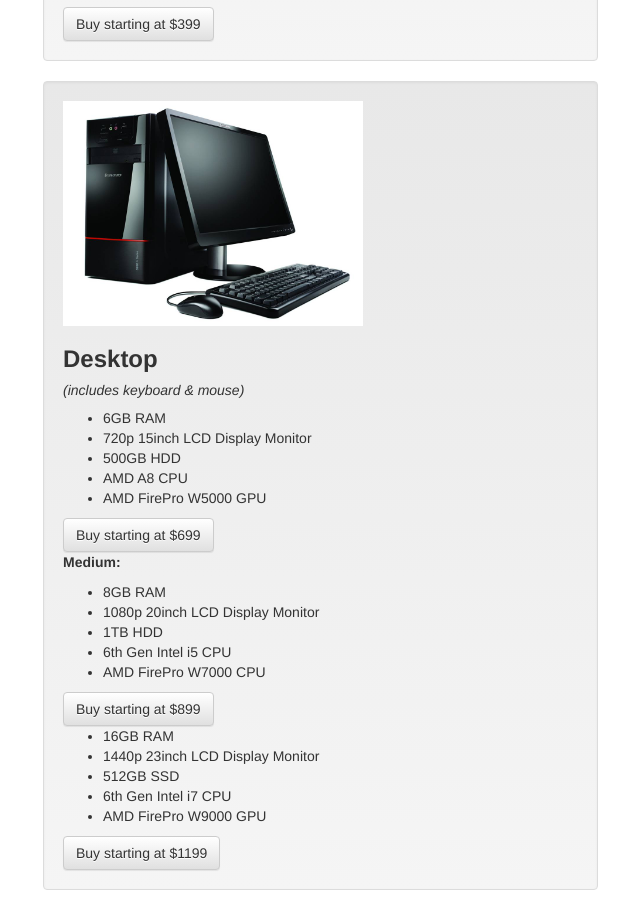
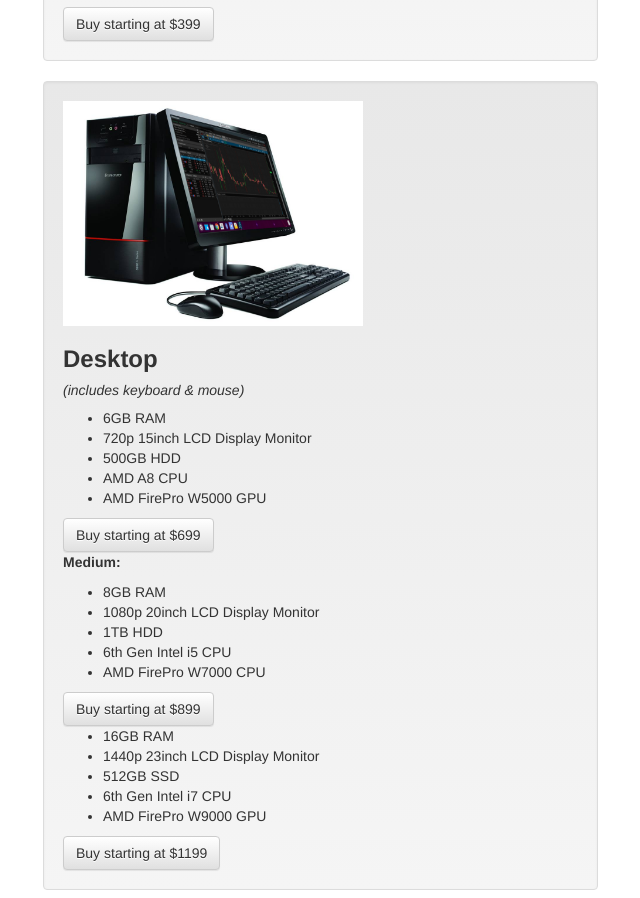
Before and after one commit to chuiuyito/J-Jinc.github.io, a website: page index.html in a window 1280 px wide. Shown: the part 1727-2625 px from the top of the page, without its empty margins (99-739 px from the left). Drawn offline with nearby package versions, Linux system fonts and the light colour scheme.

Commit message:
Add files via upload

```diff
--- a/index.html
+++ b/index.html
@@ -186,7 +186,7 @@
                     </div>
 
                     <div class="well">
-                        <img class="bigImage" src="desktopsss.jpg" alt="desktops">
+                        <img class="bigImage" src="desktopsss.png" alt="desktops">
                         <h3><b>Desktop</b></h3>
                         <h5><i>(includes keyboard & mouse)</i></h5>
                         <ul>
```
